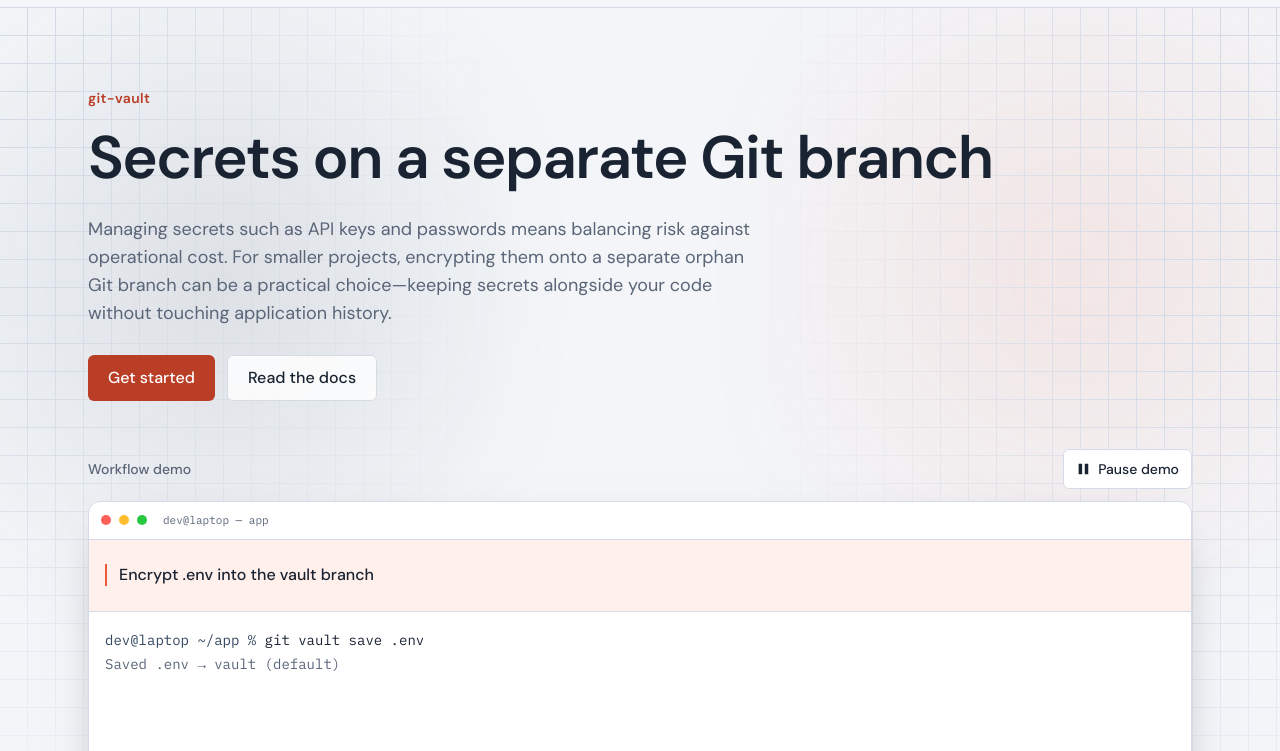
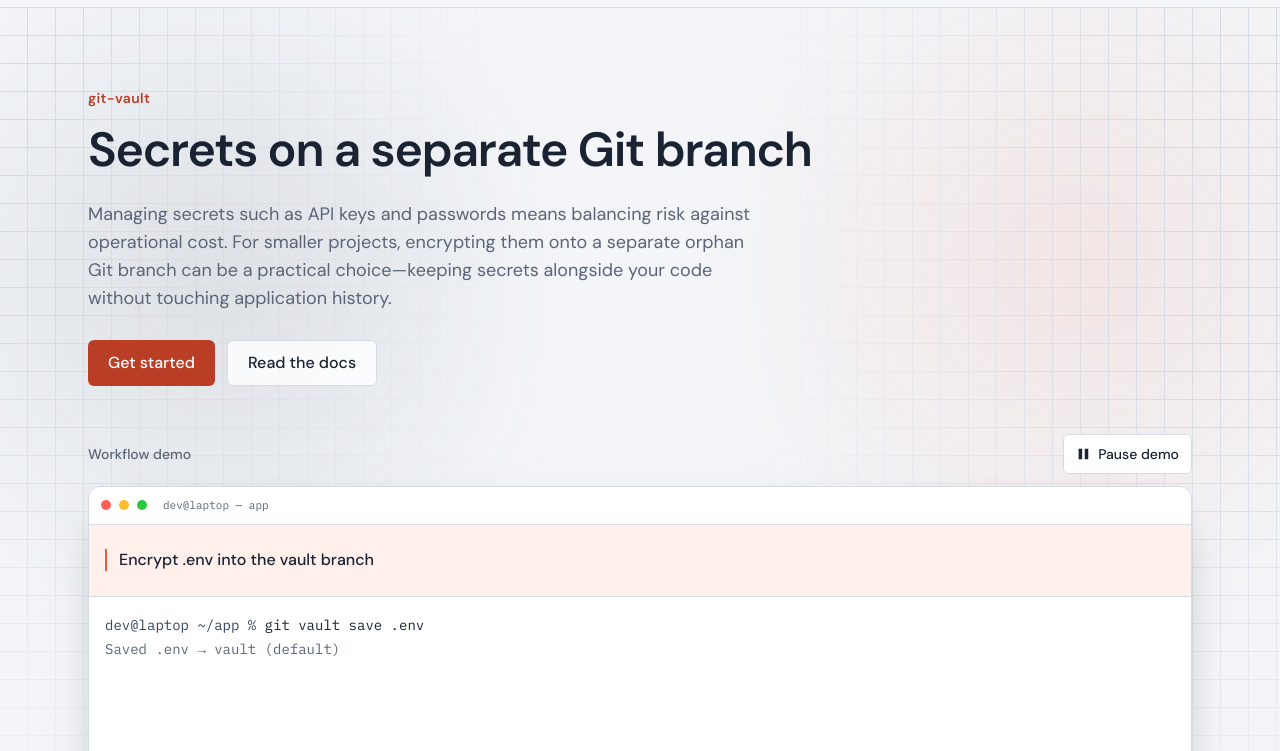
Before and after one commit to kohkimakimoto/git-vault, an Astro site in the folder website/: page / in a window 1280 px wide. Shown: the part 49-800 px from the top of the page. Built offline with nearby package versions, Linux system fonts and the light colour scheme; Astro itself is replaced by a stand-in of ours.

Commit message:
Align home heading size with git-artifact.
Use the shared text-4xl/sm:text-5xl scale and keep the title on one line at xl.

```diff
--- a/website/src/components/HomePage.astro
+++ b/website/src/components/HomePage.astro
@@ -23,7 +23,7 @@ const home = messages.home;
         <p class="animate-rise text-sm font-semibold tracking-wide text-[var(--accent)]">
           git-vault
         </p>
-        <h1 class:list={["animate-rise-delay-1 mt-3 text-4xl leading-tight font-semibold tracking-tight text-[var(--fg)] sm:text-5xl xl:text-6xl", locale === 'en' && 'xl:whitespace-nowrap']}>
+        <h1 class="animate-rise-delay-1 mt-3 text-4xl leading-tight font-semibold tracking-tight text-[var(--fg)] sm:text-5xl xl:whitespace-nowrap">
           {home.heading}
         </h1>
         <p class="animate-rise-delay-2 mt-5 max-w-2xl text-base text-[var(--fg-muted)] sm:text-lg">
```
